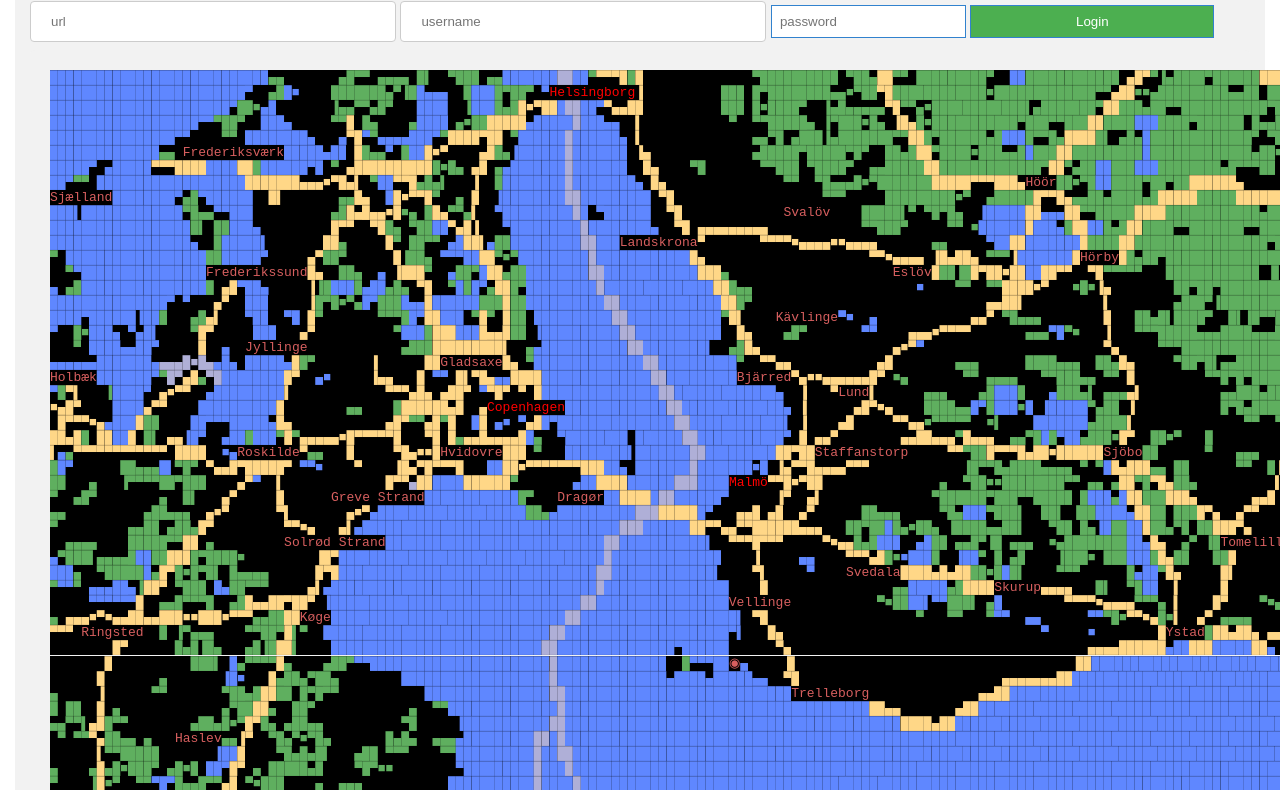
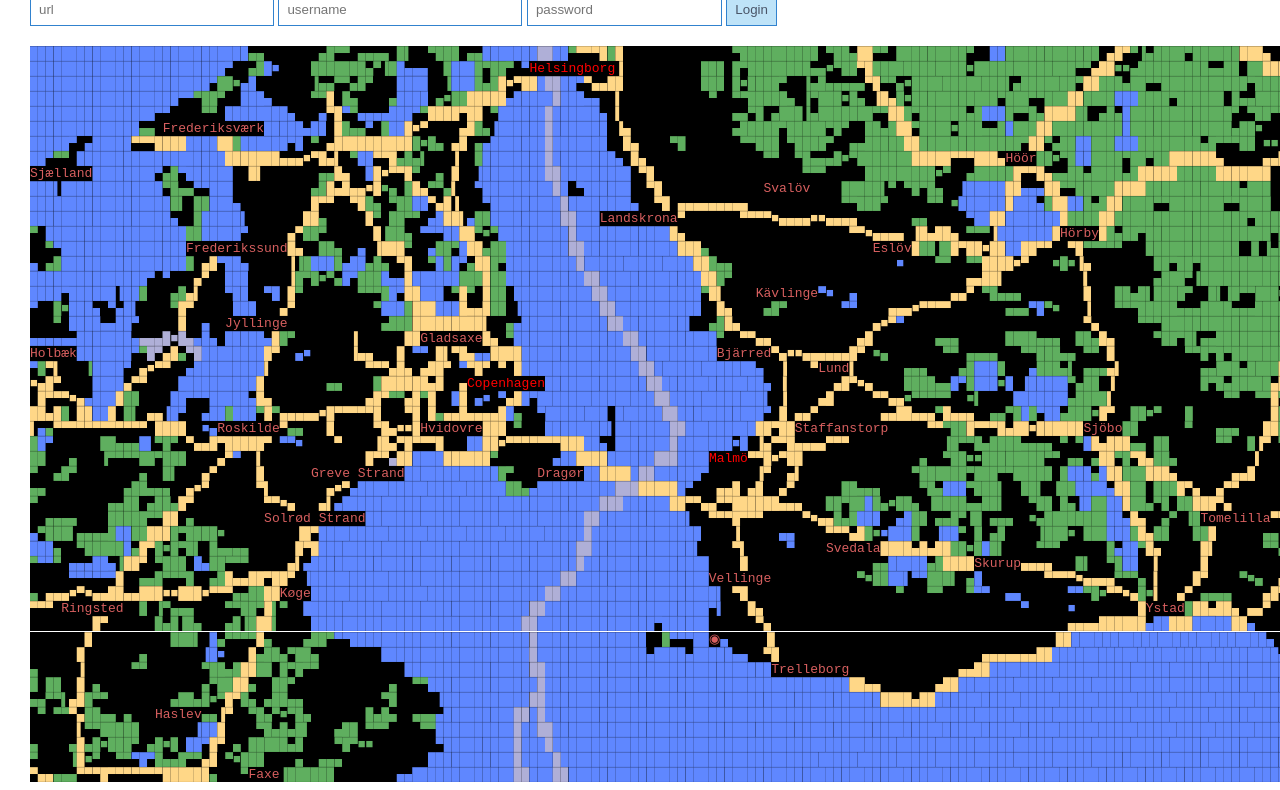
Before and after one commit to recrwplay/not-a-cocktail-party, a website built with Vite: page index.html in a window 1280 px wide. Shown: the part 140-930 px from the top of the page. Built offline with nearby package versions, Linux system fonts and the light colour scheme; a web font is replaced by a local one.

Commit message:
text, styles

```diff
--- a/src/gameText.ts
+++ b/src/gameText.ts
@@ -3,6 +3,8 @@ export const GameText =
 
     // initial game state
     initialState: "You wake up. It is dark. So dark. You don't know where you are or how you got here, but you are sure you were <b>not</b> at a cocktail party last night.",
+
+    resetDatabase: "You feel tired after all this stumbling around in the metaphorical dark. You lie on the floor and MATCH (s:self) SET s.asleep = TRUE",
 
     // switch the light on
     lightIsOn: "You turn the light on, the room is nasty",
--- a/src/main.ts
+++ b/src/main.ts
@@ -10,6 +10,7 @@ import { Node, Relationship } from "./graph";
 import {GameText} from "./gameText"
 import { Level2Checker } from "./level2Checker";
 import {map} from "./map";
+import {ShowResults} from "./showResults"
 
 
 const loginMap=$("#login-map")
--- a/src/style.css
+++ b/src/style.css
@@ -172,23 +172,23 @@ border: 1px solid var(--color-blue-600);
 
 
 input[type=text], select {
-  width: 30%;
-  padding: 12px 20px;
-  margin: 8px 0;
-  display: inline-block;
-  border: 1px solid #ccc;
-  border-radius: 4px;
-  box-sizing: border-box;
+  width: 20%;
+  /* padding: 12px 20px; */
+  /* margin: 8px 0; */
+  /* display: inline-block; */
+  /* border: 1px solid #ccc; */
+  /* border-radius: 4px; */
+  /* box-sizing: border-box; */
 }
 
 .login-button {
-  width: 20%;
-  background-color: #4CAF50;
-  color: white;
-  padding: 14px 20px;
-  margin: 8px 0;
-  border: none;
-  border-radius: 4px;
+  /* width: 10%; */
+  /* background-color: #4CAF50; */
+  /* color: white; */
+  /* padding: 14px 20px; */
+  /* margin: 8px 0; */
+  /* border: none; */
+  /* border-radius: 4px; */
   cursor: pointer;
 }
 
@@ -198,6 +198,6 @@ input[type=text], select {
 
 div {
   border-radius: 5px;
-  background-color: #f2f2f2;
-  padding: 20px;
+  /* background-color: #f2f2f2; */
+  /* padding: 20px; */
 }
```
